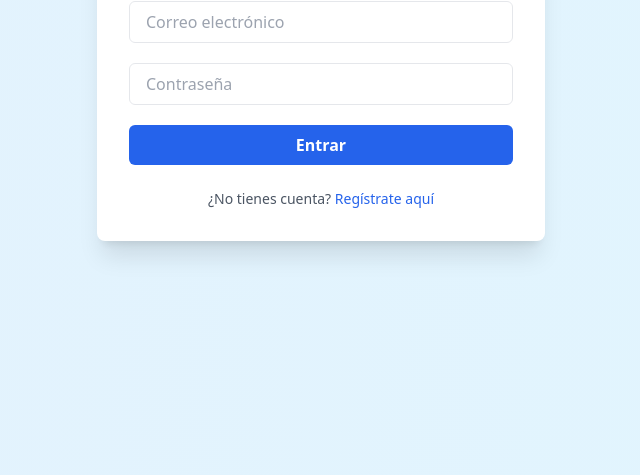
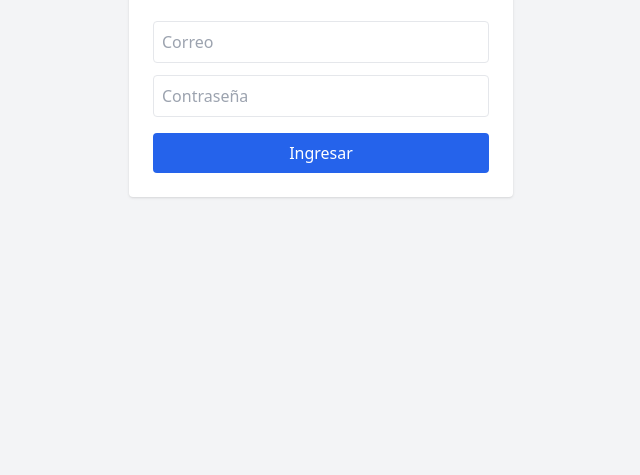
Before and after one commit to RenzoEM/siresu1, a plain HTML site: page frontend/index.html in a window 1280 px wide. Shown: the part 325-800 px from the top of the page, without its empty margins (319-959 px from the left). Drawn offline with nearby package versions, Linux system fonts and the light colour scheme.

Commit message:
Actualización panel admin11

```diff
--- a/frontend/index.html
+++ b/frontend/index.html
@@ -1,45 +1,34 @@
 <!DOCTYPE html>
 <html lang="es">
 <head>
-  <meta charset="UTF-8" />
-  <meta name="viewport" content="width=device-width, initial-scale=1" />
-  <title>Iniciar Sesión - Siresu</title>
+  <meta charset="UTF-8">
+  <title>Login - SIRESU</title>
   <script src="https://cdn.tailwindcss.com"></script>
-  <link href="https://unpkg.com/aos@2.3.4/dist/aos.css" rel="stylesheet">
-  <script src="https://unpkg.com/aos@2.3.4/dist/aos.js"></script>
-  <style>
-    body {
-      background: linear-gradient(to right, #e3f2fd, #e1f5fe);
-    }
-  </style>
 </head>
-<body class="flex items-center justify-center min-h-screen font-sans">
-  <div class="bg-white shadow-xl rounded-lg p-8 max-w-md w-full" data-aos="zoom-in">
-    <h2 class="text-3xl font-bold text-center text-blue-800 mb-6">Iniciar Sesión</h2>
 
-    <form id="login-form" class="space-y-5" data-aos="fade-up" data-aos-delay="100">
-      <input type="email" id="username" name="username" placeholder="Correo electrónico" required class="w-full px-4 py-2 border rounded-md focus:outline-none focus:ring-2 focus:ring-blue-400 transition" />
-      <input type="password" id="password" name="password" placeholder="Contraseña" required class="w-full px-4 py-2 border rounded-md focus:outline-none focus:ring-2 focus:ring-blue-400 transition" />
-      <button type="submit" class="w-full bg-blue-600 hover:bg-blue-700 text-white py-2 rounded-md font-semibold transition duration-300">
-        Entrar
+<body class="bg-gray-100 flex items-center justify-center h-screen">
+
+<div class="bg-white p-6 rounded shadow w-96">
+  <h2 class="text-xl font-bold mb-4 text-center">Iniciar Sesión</h2>
+
+  <input id="username" type="email"
+    placeholder="Correo"
+    class="w-full p-2 border rounded mb-3">
+
+  <input id="password" type="password"
+    placeholder="Contraseña"
+    class="w-full p-2 border rounded mb-4">
+
+  <button onclick="login()"
+    class="w-full bg-blue-600 text-white py-2 rounded">
+    Ingresar
   </button>
-    </form>
-
-
-
-    <p class="text-center text-sm text-gray-600 mt-6" data-aos="fade-up" data-aos-delay="300">
-      ¿No tienes cuenta?
-      <a href="register.html" class="text-blue-600 hover:underline font-medium transition">Regístrate aquí</a>
-    </p>
 </div>
 
 <script>
-    AOS.init();
-
-    document.getElementById("login-form").addEventListener("submit", async function (e) {
-      e.preventDefault();
-      const username = document.getElementById("username").value.trim().toLowerCase();
-      const password = document.getElementById("password").value;
+async function login() {
+  const username = document.getElementById("username").value.trim();
+  const password = document.getElementById("password").value.trim();
 
   const res = await fetch("https://siresu1.onrender.com/login", {
     method: "POST",
@@ -47,21 +36,27 @@
     body: JSON.stringify({ username, password })
   });
 
+  const data = await res.json();
 
+  if (!res.ok) {
+    alert(data.message);
+    return;
+  }
 
-      if (res.ok) {
-        const data = await res.json();
-        localStorage.setItem("correo_usuario", username);
-        alert("✅ Sesión iniciada");
+  // 🔥 GUARDADO CORRECTO Y ÚNICO
+  localStorage.clear();
+  localStorage.setItem("correo", username);
+  localStorage.setItem("role", data.role);
+
+  console.log("Correo guardado:", localStorage.getItem("correo"));
+
   if (data.role === "admin") {
     window.location.href = "admin.html";
   } else {
     window.location.href = "cliente.html";
   }
-      } else {
-        alert(`❌ ${data.message}`);
 }
-    });
 </script>
+
 </body>
 </html>
```
Lines whose indentation alone changed are shown as unchanged.
